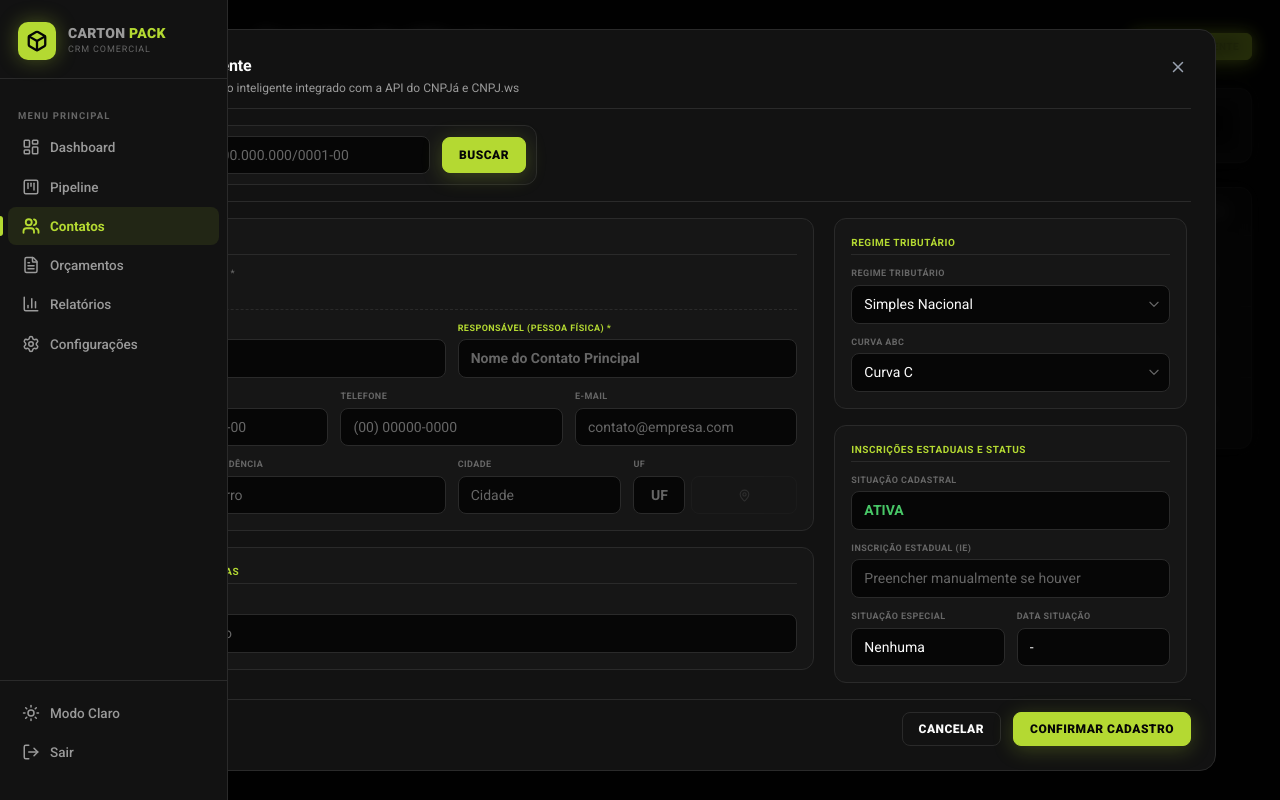
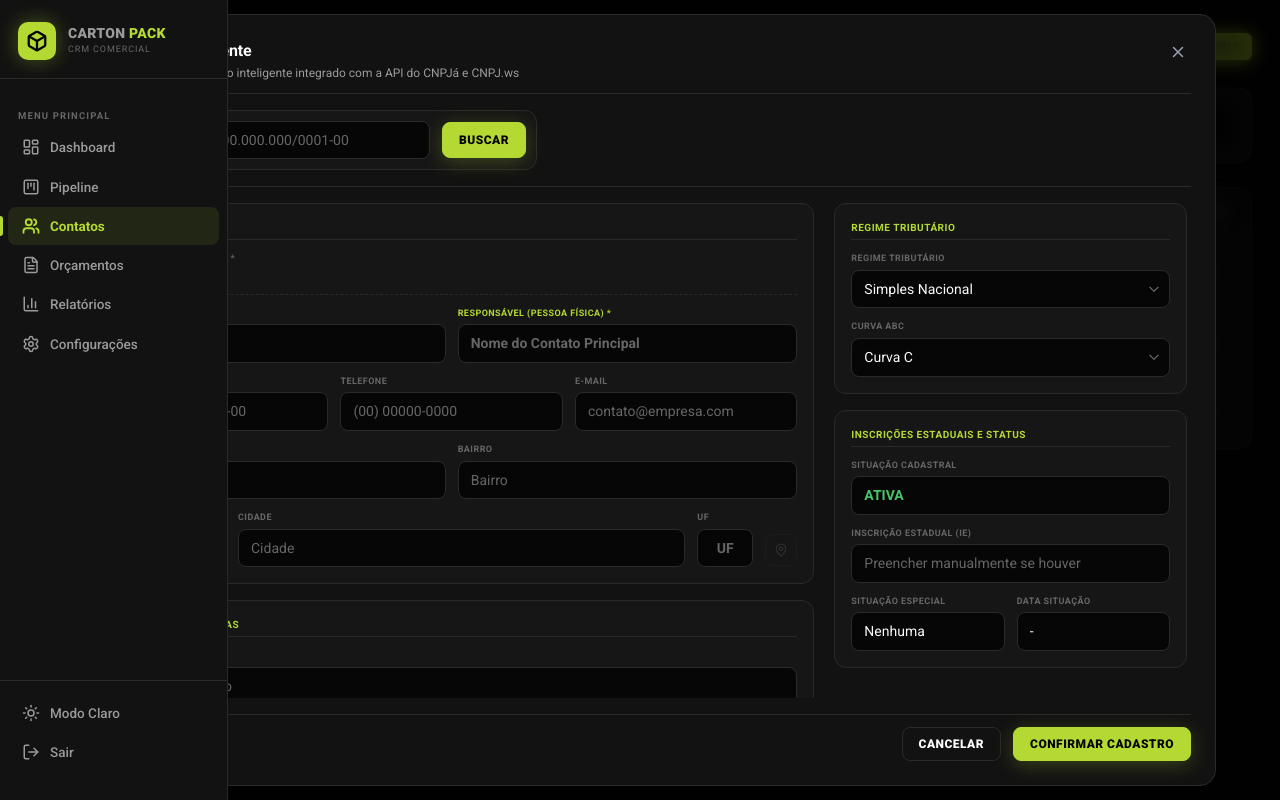
Before and after one commit to mauriciomtabi/CRM-Carton-Pack, a Next.js app: page /contacts in a window 1280 px wide. Both pictures are taken after a click on the button "NOVO CLIENTE". Built offline with nearby package versions, Linux system fonts and the light colour scheme.

Commit message:
feat: split address into Rua, Bairro, CEP fields; city wider; UF narrow; map icon minimal

```diff
--- a/src/app/(crm)/contacts/page.tsx
+++ b/src/app/(crm)/contacts/page.tsx
@@ -41,6 +41,8 @@ interface MockContact {
   registrationStatus?: string
   mainCnae?: string
   address?: string
+  bairro?: string
+  cep?: string
   taxRegime?: 'MEI' | 'Simples Nacional' | 'Lucro Presumido' | 'Lucro Real'
   specialSituation?: string
   specialSituationDate?: string
@@ -656,6 +658,8 @@ function NewContactModal({
   const [registrationStatus, setRegistrationStatus] = useState('ATIVA')
   const [mainCnae, setMainCnae] = useState('')
   const [address, setAddress] = useState('')
+  const [bairro, setBairro] = useState('')
+  const [cep, setCep] = useState('')
   const [taxRegime, setTaxRegime] = useState<'MEI' | 'Simples Nacional' | 'Lucro Presumido' | 'Lucro Real'>('Simples Nacional')
   const [specialSituation, setSpecialSituation] = useState('Nenhuma')
   const [specialSituationDate, setSpecialSituationDate] = useState('-')
@@ -699,22 +703,18 @@ function NewContactModal({
       const mainCnaeDesc = data.mainActivity?.text
       setMainCnae(mainCnaeId ? `${mainCnaeId} - ${mainCnaeDesc || ''}` : '')
 
-      // Format address from CNPJá structure
-      const addrParts = []
+      // Populate address fields separately from CNPJá structure
       const addr = data.address
       if (addr) {
-        if (addr.street) {
-          addrParts.push(addr.street)
-        }
-        if (addr.number) addrParts.push(addr.number)
-        if (addr.district) addrParts.push(addr.district)
-        if (addr.zip) {
-          const formattedCep = addr.zip.replace(/^(\d{5})(\d{3})/, '$1-$2')
-          addrParts.push(`CEP: ${formattedCep}`)
-        }
-        setAddress(addrParts.join(', '))
+        const streetParts = [addr.street, addr.number].filter(Boolean)
+        setAddress(streetParts.join(', '))
+        setBairro(addr.district || '')
+        const rawZip = addr.zip || ''
+        setCep(rawZip ? rawZip.replace(/^(\d{5})(\d{3})/, '$1-$2') : '')
       } else {
         setAddress('')
+        setBairro('')
+        setCep('')
       }
 
       // Determine tax regime dynamically from simples/simei optant flags
@@ -784,6 +784,8 @@ function NewContactModal({
       registrationStatus,
       mainCnae,
       address,
+      bairro,
+      cep,
       taxRegime,
       specialSituation,
       specialSituationDate,
@@ -909,19 +911,45 @@ function NewContactModal({
                 </div>
               </div>
 
-              <div className="grid grid-cols-4 gap-3">
-                <div className="col-span-2 flex flex-col gap-1">
-                  <label className="text-[9px] font-bold text-[var(--gray2)] uppercase font-mono tracking-wider">Endereço de Correspondência</label>
+              {/* Linha 1: Rua + Número | Bairro */}
+              <div className="grid grid-cols-2 gap-3">
+                <div className="flex flex-col gap-1">
+                  <label className="text-[9px] font-bold text-[var(--gray2)] uppercase font-mono tracking-wider">Rua / Número</label>
                   <input
                     type="text"
                     className="input text-xs py-1.5"
-                    placeholder="Rua, Número, Bairro"
+                    placeholder="Rua, Número"
                     value={address}
                     onChange={(e) => setAddress(e.target.value)}
                   />
                 </div>
+                <div className="flex flex-col gap-1">
+                  <label className="text-[9px] font-bold text-[var(--gray2)] uppercase font-mono tracking-wider">Bairro</label>
+                  <input
+                    type="text"
+                    className="input text-xs py-1.5"
+                    placeholder="Bairro"
+                    value={bairro}
+                    onChange={(e) => setBairro(e.target.value)}
+                  />
+                </div>
+              </div>
 
-                <div className="flex flex-col gap-1">
+              {/* Linha 2: CEP | Cidade | UF (pequeno) | ícone mapa */}
+              <div className="flex gap-3 items-end">
+                <div className="flex flex-col gap-1" style={{ width: '120px', flexShrink: 0 }}>
+                  <label className="text-[9px] font-bold text-[var(--gray2)] uppercase font-mono tracking-wider">CEP</label>
+                  <input
+                    type="text"
+                    maxLength={9}
+                    className="input text-xs py-1.5 font-mono"
+                    placeholder="00000-000"
+                    value={cep}
+                    onChange={(e) => setCep(e.target.value)}
+                  />
+                </div>
+
+                <div className="flex flex-col gap-1 flex-1">
                   <label className="text-[9px] font-bold text-[var(--gray2)] uppercase font-mono tracking-wider">Cidade</label>
                   <input
                     type="text"
@@ -932,30 +960,29 @@ function NewContactModal({
                   />
                 </div>
 
-                {/* UF + Map icon grouped */}
-                <div className="flex flex-col gap-1">
+                <div className="flex flex-col gap-1" style={{ width: '56px', flexShrink: 0 }}>
                   <label className="text-[9px] font-bold text-[var(--gray2)] uppercase font-mono tracking-wider">UF</label>
-                  <div className="flex gap-1.5">
                   <input
                     type="text"
                     maxLength={2}
-                      className="input text-xs py-1.5 uppercase text-center font-bold font-mono"
-                      style={{ width: '52px', flexShrink: 0 }}
+                    className="input text-xs py-1.5 uppercase text-center font-bold font-mono w-full"
                     placeholder="UF"
                     value={state}
                     onChange={(e) => setState(e.target.value.toUpperCase())}
                   />
+                </div>
+
+                {/* Map icon — icon size only */}
                 <a
-                      href={(address || city) ? `https://www.openstreetmap.org/search?query=${encodeURIComponent([address, city, state].filter(Boolean).join(', '))}` : '#'}
+                  href={(address || city) ? `https://www.openstreetmap.org/search?query=${encodeURIComponent([address, bairro, city, state, cep].filter(Boolean).join(', '))}` : '#'}
                   target="_blank"
                   rel="noopener noreferrer"
                   title="Ver endereço no mapa"
-                      className={`flex-1 flex items-center justify-center rounded-lg border transition-colors ${(address || city) ? 'border-[var(--line)] text-[var(--gray)] hover:border-[var(--lime)] hover:text-[var(--lime)] cursor-pointer' : 'border-[var(--line)] text-[var(--gray2)] opacity-30 pointer-events-none'}`}
+                  style={{ marginBottom: '1px' }}
+                  className={`flex items-center justify-center rounded-lg border p-2 transition-colors ${(address || city) ? 'border-[var(--line)] text-[var(--gray)] hover:border-[var(--lime)] hover:text-[var(--lime)] cursor-pointer' : 'border-[var(--line)] text-[var(--gray2)] opacity-30 pointer-events-none'}`}
                 >
-                      <MapPin size={13} />
+                  <MapPin size={14} />
                 </a>
-                  </div>
-                </div>
               </div>
             </div>
 
```
Lines whose indentation alone changed are shown as unchanged.
